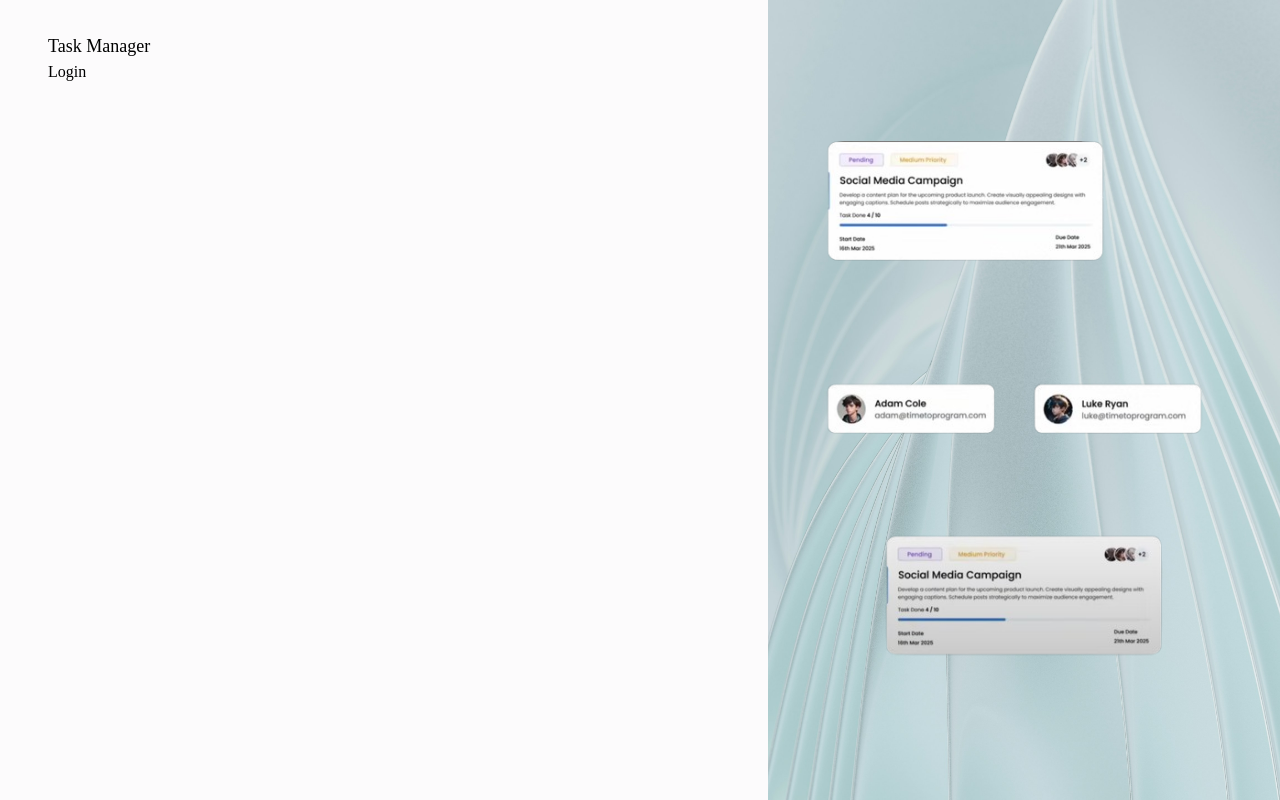
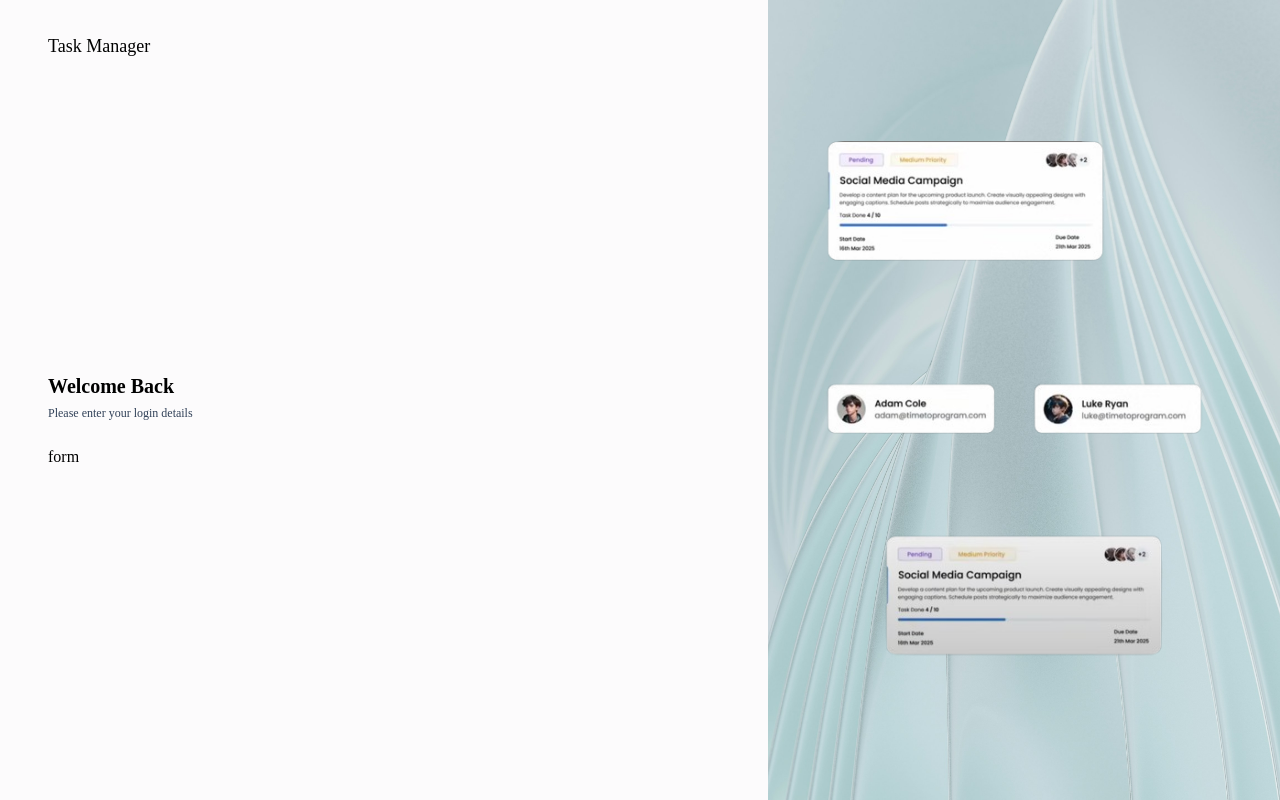
Before and after one commit to Sumitchauhan007/TaskManager, a React (Vite) app in the folder frontend/Task-Manager/: page / in a window 1280 px wide. Built offline with nearby package versions, Linux system fonts and the light colour scheme; a web font is replaced by a local one.

Commit message:
loginpage

```diff
--- a/frontend/Task-Manager/src/pages/Auth/Login.jsx
+++ b/frontend/Task-Manager/src/pages/Auth/Login.jsx
@@ -1,9 +1,29 @@
-import React from 'react';
+import React, { useState } from 'react';
 import AuthLayout from '../../components/layouts/AuthLayout';
+import { useNavigate } from 'react-router-dom';
+
 
 const Login = () => {
+  const [email,setEmail] = useState("");
+  const [password,setPassword] = useState("");
+  const [error,setError] = useState("");
+
+  const navigate = useNavigate();
+
+  //handle login form submit
+  const handleLogin = async (e) => {
+    e.preventDefault();
+  };
+
   return (
-    <AuthLayout>Login</AuthLayout>
+    <AuthLayout>
+      <div className="lg:w-[70] h-3/4 md:h-full flex flex-col justify-center">
+        <h3 className="text-xl font-semibold text-black">Welcome Back</h3>
+        <p className="text-xs text-slate-700 mt-[5px] mb-6">Please enter your login details</p>
+
+        form
+      </div>
+    </AuthLayout>
   )
 }
 export default Login;
```
